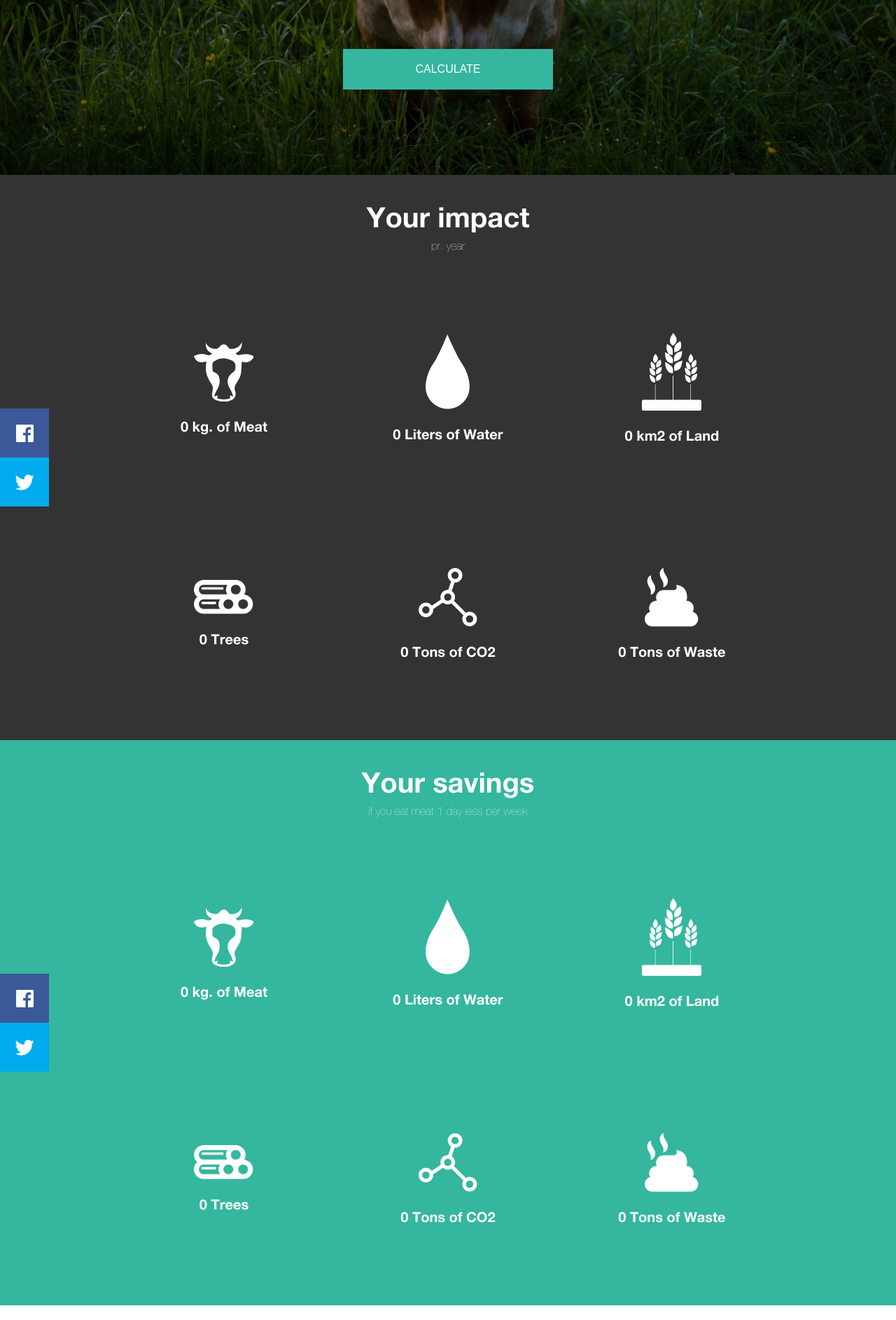
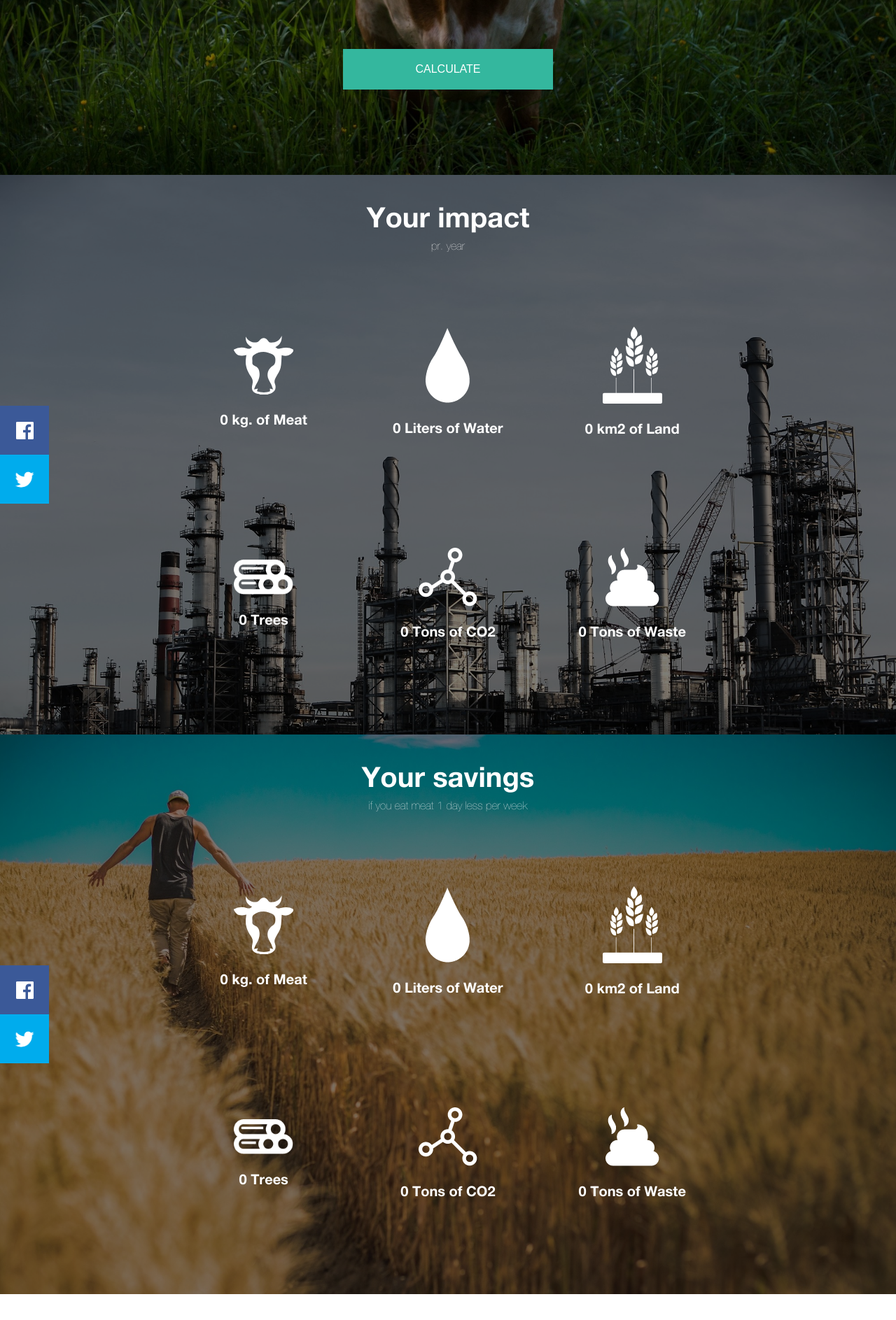
Before and after one commit to BjornDCode/greenpeace, a PHP site: page / in a window 1280 px wide. Shown: the part 550-2437 px from the top of the page at 70% size. Run offline with PHP 8.4, Linux system fonts and the light colour scheme; some libraries are stand-ins or nearby versions.

Commit message:
Sections bg images

```diff
--- a/assets/css/style.css
+++ b/assets/css/style.css
@@ -91,7 +91,7 @@ h3 {
     padding: 5px;
 }
 
-.slider-section .overlay {
+.overlay {
     position: absolute;
     top: 0;
     bottom: 0;
@@ -103,6 +103,10 @@ h3 {
     align-items: center;
     justify-content: center;
     background: rgba(0,0,0, 0);
+}
+
+.impact-section .overlay, .savings-section .overlay {
+	background: rgba(0,0,0, 0.5);
 }
 
 .days1 .slider-section .overlay {
@@ -266,11 +270,26 @@ h3 {
 /*  Impact & Savings  */
 
 .impact-section, .savings-section {
-	background-color: #333;
 	color: #fff;
 	padding-top: 30px;
 	box-sizing: border-box;
 	position: relative;
+	background-size: cover;
+}
+/*.impact-section:before, .savings-section:before {
+	content: '';
+	position: absolute;
+	top: 0;
+	bottom: 0;
+	left: 0;
+	right: 0;
+	pointer-events: none;
+	background-color: rgba(0,0,0, 0.5);
+}*/
+
+.impact-section {
+	background-color: #333;
+	background-image: url('../images/industry.jpg');
 }
 
 .impact-section .headline, .savings-section .headline {
@@ -331,6 +350,7 @@ h3 {
 
 .savings-section {
 	background-color: #34B79E;
+	background-image: url('../images/field.jpg');
 }
 
 /*  Information  */
--- a/index.php
+++ b/index.php
@@ -12,6 +12,7 @@
         </section>
 
         <section class="main-section impact-section">
+            <div class="overlay">
                 <div class="headline">
                     <h3>Your impact</h3>
                     <span>pr. year</span>
@@ -46,9 +47,11 @@
                         <p><span class="waste-output">0</span> Tons of Waste</p>
                     </div>
                 </div>
+            </div>
         </section>
 
         <section class="main-section savings-section">
+            <div class="overlay">
                 <div class="headline">
                     <h3>Your savings</h3>
                     <span>if you eat meat 1 day less per week</span>
@@ -83,6 +86,7 @@
                         <p><span class="waste-output">0</span> Tons of Waste</p>
                     </div>
                 </div>
+            </div>
         </section>
 
         <section class="main-section information-section">
--- a/todo.txt
+++ b/todo.txt
@@ -1,5 +1,3 @@
-- Impact & Savings ( BG image )
-- Slider ( Overlay - Green->Red?)
 - Share buttons ( Article )
 
 - Articles mobile
```
Also changed, not shown: assets/images/field.jpg (added), assets/images/industry.jpg (added). Lines whose indentation alone changed are shown as unchanged.
